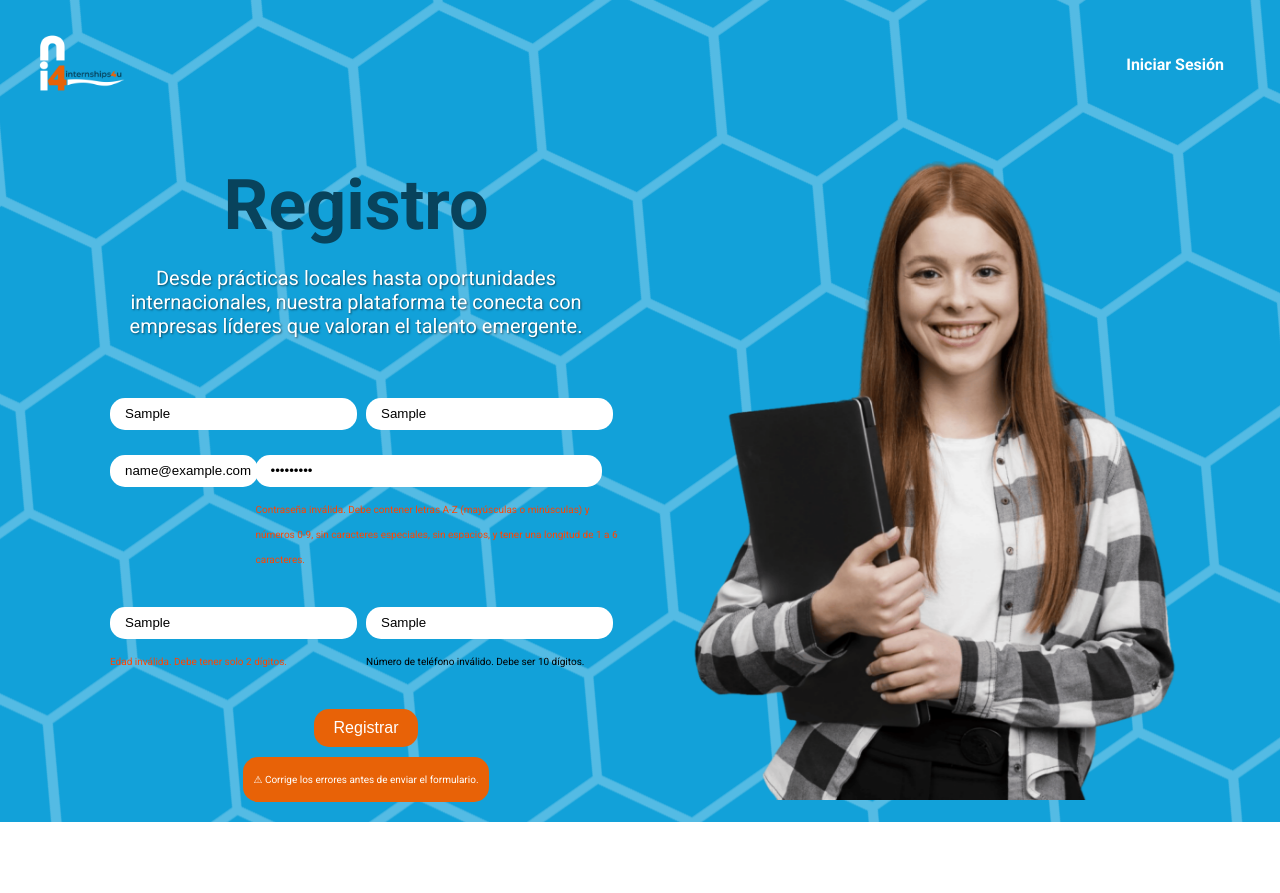
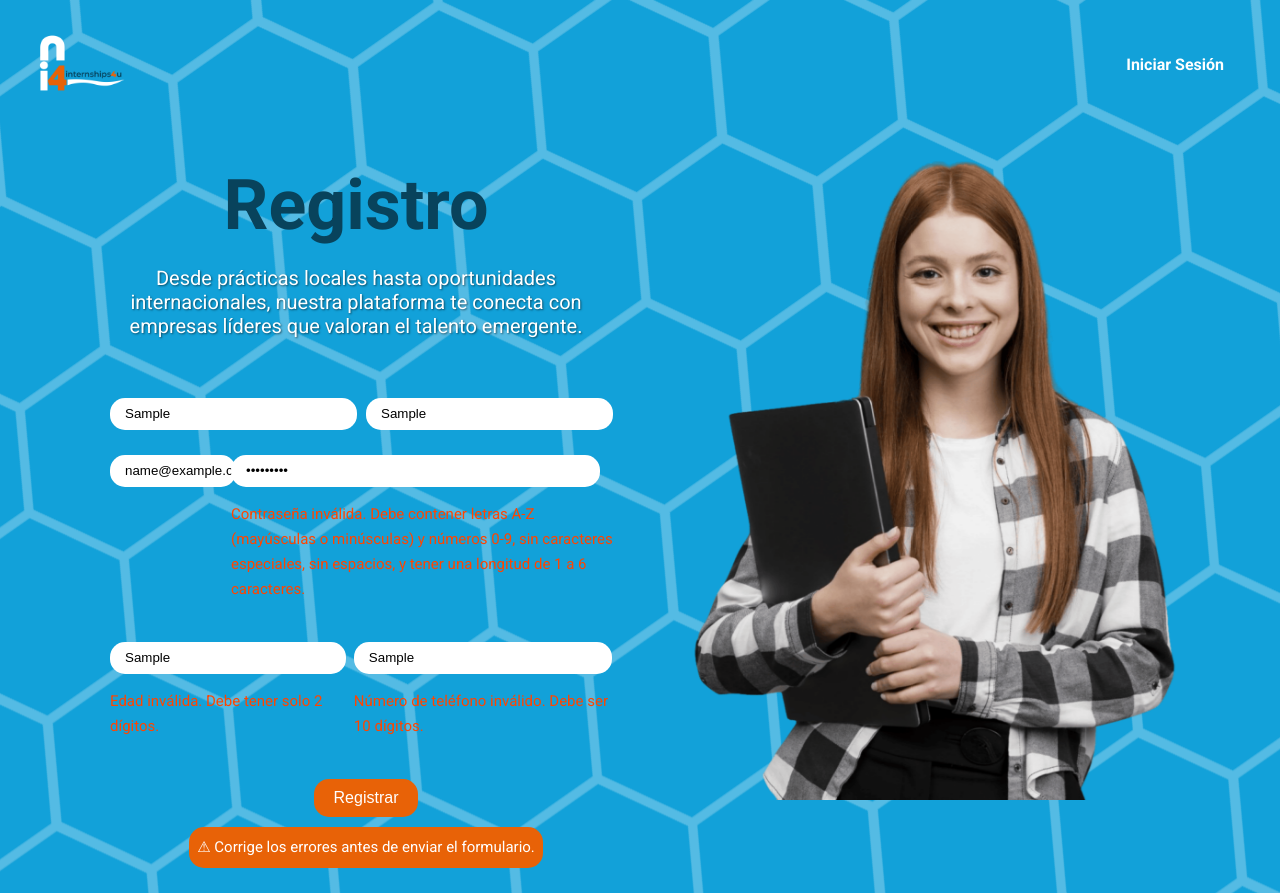
Before and after one commit to Dar3173/vue-internships4u, a Vue app: page /Registro in a window 1280 px wide. Both pictures are taken after typing "Sample", "Sample", "name@example.com", "Sample123", "Sample", "Sample" into the empty fields and a click on the button "Registrar". Before the commit the page ends 822 px from the top, so only its background shows below. Built offline with nearby package versions, Linux system fonts and the light colour scheme.

Commit message:
cambios de estilos en mensajes de registro

```diff
--- a/src/components/FormularioRegistro.vue
+++ b/src/components/FormularioRegistro.vue
@@ -6,12 +6,12 @@
         <!-- Sección 1: Nombre -->
         <div class="nombre_barra">
           <input type="text" class="nombre" v-model="nombre" placeholder="Nombre" @input="handleNombreInput" />
-          <p v-if="!nombreValido" style="color: orangered;">Nombre inválido.</p>
+          <p v-if="!nombreValido" style="color: orangered; font-size: 15px;">Nombre inválido.</p>
         </div>
         <!-- Sección 2: Apellido -->
         <div class="apellido_barra">
           <input type="text" class="apellido" v-model="apellido" placeholder="Apellido" @input="handleApellidoInput" />
-          <p v-if="!apellidoValido" style="color: orangered;">Apellido inválido.</p>
+          <p v-if="!apellidoValido" style="color: orangered; font-size: 15px;">Apellido inválido.</p>
         </div>
       </div>
       <br />
@@ -19,13 +19,13 @@
       <div class="correo_contraseña">
         <label class="correo_barra">
           <input type="email" class="correo" v-model="correo" placeholder="Correo electrónico" @input="validarCorreo" />
-          <p v-if="mensajeErrorCorreo" style="color: orangered;">{{ mensajeErrorCorreo }}</p>
+          <p v-if="mensajeErrorCorreo" style="color: orangered; font-size: 15px;">{{ mensajeErrorCorreo }}</p>
         </label>
         <!-- Sección ingreso contraseña -->
         <label class="contrasena_barra">
           <input type="password" class="contraseña" v-model="contraseña" placeholder="Contraseña"
             @input="handleContraseñaInput" />
-          <p v-if="mensajeErrorContraseña" style="color: orangered;">{{ mensajeErrorContraseña }}</p>
+          <p v-if="mensajeErrorContraseña" style="color: orangered; font-size: 15px;">{{ mensajeErrorContraseña }}</p>
         </label>
         <br />
       </div>
@@ -35,14 +35,14 @@
         <div class="edad">
           <label>
             <input type="text" class="edad_input" v-model="edad" placeholder="Edad" @input="validarEdad" />
-            <p v-if="!edadValida" style="color: orangered;">Edad inválida. Debe tener solo 2 dígitos.</p>
+            <p v-if="!edadValida" style="color: orangered; font-size: 15px;">Edad inválida. Debe tener solo 2 dígitos.</p>
           </label>
         </div>
         <div class="telefono">
           <label>
             <input type="text" class="telefono_input" v-model="telefono" placeholder="Número de teléfono"
               @input="validarTelefono" />
-            <p v-if="!telefonoValido" style="color: orang;">Número de teléfono inválido. Debe ser 10 dígitos.</p>
+            <p v-if="!telefonoValido" style="color: orangered; font-size: 15px;">Número de teléfono inválido. Debe ser 10 dígitos.</p>
           </label>
         </div>
       </div>
@@ -52,7 +52,7 @@
       <div class="btn_formulario">
         <button type="submit">Registrar</button>
       </div>
-      <p v-if="registroExitoso" class="confirmacion_mensaje">Usuario registrado con éxito.</p>
+      <p v-if="registroExitoso" class="confirmacion_mensaje"> &#128077; Usuario registrado con éxito.</p>
       <p class="mensaje_error" v-if="mensajeErrorGeneral">&#9888; {{ mensajeErrorGeneral }}</p>
     </div>
   </div>
@@ -252,8 +252,8 @@ const enviarRegistroFirebase = async () => {
 .confirmacion_mensaje {
   background-color: $azul-oscuro;
   border-radius: 15px;
-  padding: 10px;
-  color: $azul-claro;
+  padding: 8px;
+  color: white;
   font-size: 15px;
   font-weight: bold;
   margin-top: 10px;
@@ -263,9 +263,9 @@ const enviarRegistroFirebase = async () => {
 .mensaje_error {
   background-color: $naranja;
   border-radius: 15px;
-  padding: 10px;
+  padding: 8px;
   color: white;
-  font-size: 10px;
+  font-size: 15px;
   margin-top: 10px;
   text-align: center;
 }
```
